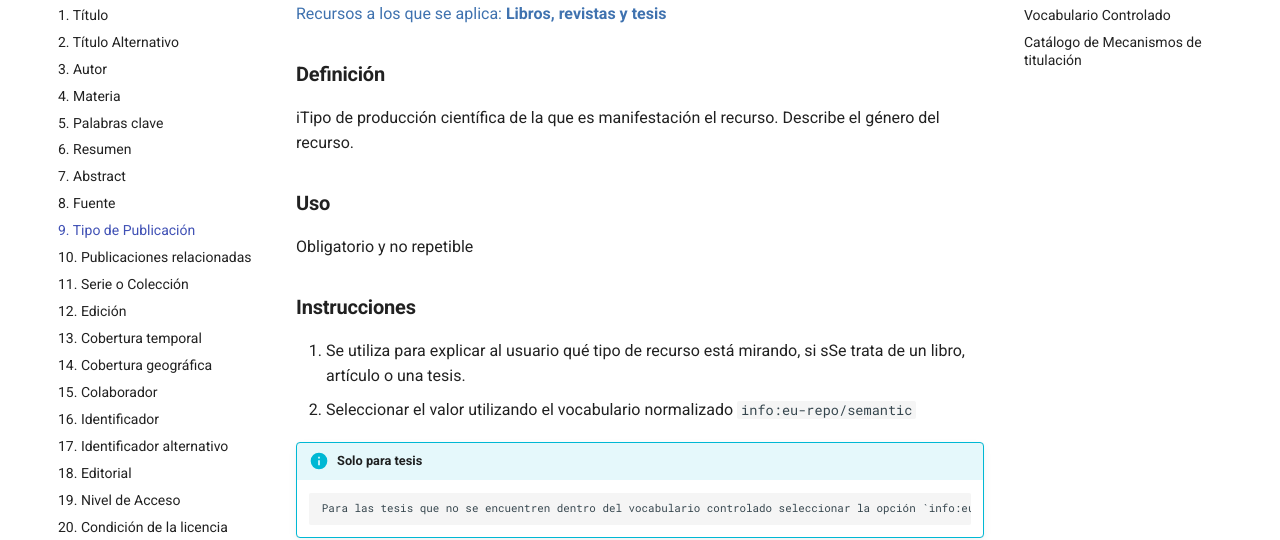
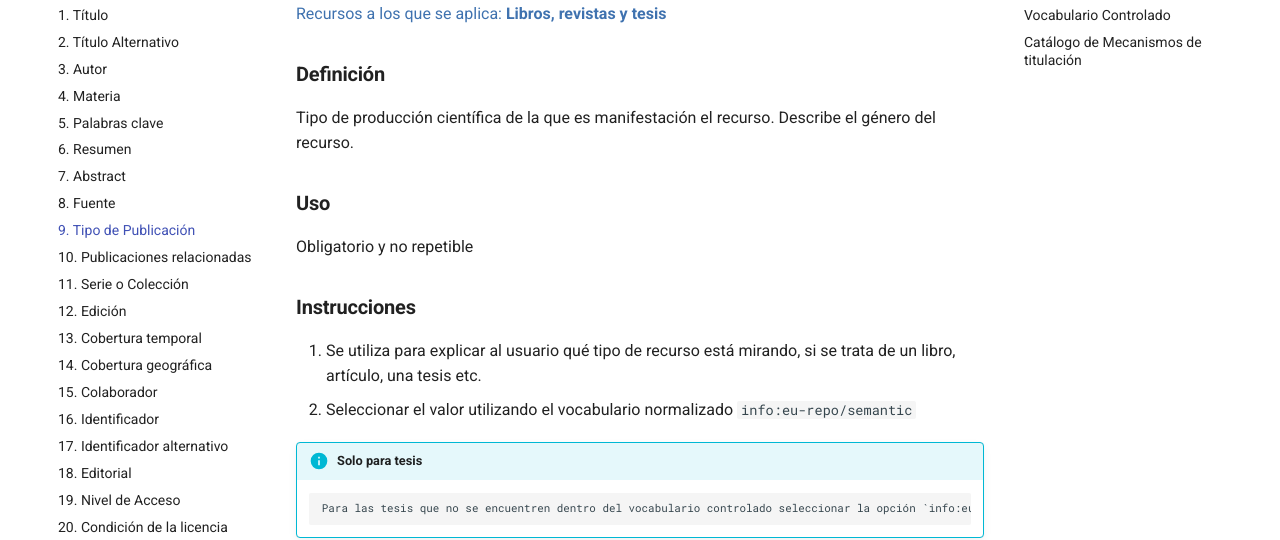
Before and after one commit to luis575497/biblioteca-digital-docs, an MkDocs documentation site: the page built from docs/metadatos/tipo_pub.md, in a window 1280 px wide and 900 px high. Shown: the part 252-792 px from the top of the window. Built offline with MkDocs 1.6.1 and Material for MkDocs 9.7.7, drawn with Linux system fonts in a browser that asks for light colours; comment, search, counter and statistics services are not loaded; the version menu is left out.

Commit message:
Update tipo_pub.md

```diff
--- a/docs/metadatos/tipo_pub.md
+++ b/docs/metadatos/tipo_pub.md
@@ -3,16 +3,16 @@ Elemento Dublin Core: `dc:type`
 <span style="color:#3F72AF">Recursos a los que se aplica: __Libros, revistas y tesis__ </span>
 
 ### __Definición__
-iTipo de producción científica de la que es manifestación el recurso. Describe el género del recurso.
+Tipo de producción científica de la que es manifestación el recurso. Describe el género del recurso.
 
 ### __Uso__
 Obligatorio y no repetible
 
 ### __Instrucciones__
-1. Se utiliza para explicar al usuario qué tipo de recurso está mirando, si sSe trata de un libro, artículo o una tesis.
+1. Se utiliza para explicar al usuario qué tipo de recurso está mirando, si se trata de un libro, artículo, una tesis etc.
 2. Seleccionar el valor utilizando el vocabulario normalizado `info:eu-repo/semantic`
 !!! info "Solo para tesis"
-        Para las tesis que no se encuentren dentro del vocabulario controlado seleccionar la opción `info:eu-repo/semantics/other` y seleccionar la opción correspondiente en el *Catálogo de Mecanismos de Titulación* del SENESCYT
+        Para las tesis que no se encuentren dentro del vocabulario controlado seleccionar la opción `info:eu-repo/semantics/other` y elegir la opción correspondiente en el *Catálogo de Mecanismos de Titulación* del SENESCYT
 
 ### **Vocabulario Controlado**
 Se utilizaran los siguientes valores del vocabulario `info:eu-repo/semantics` para este campo:
```
